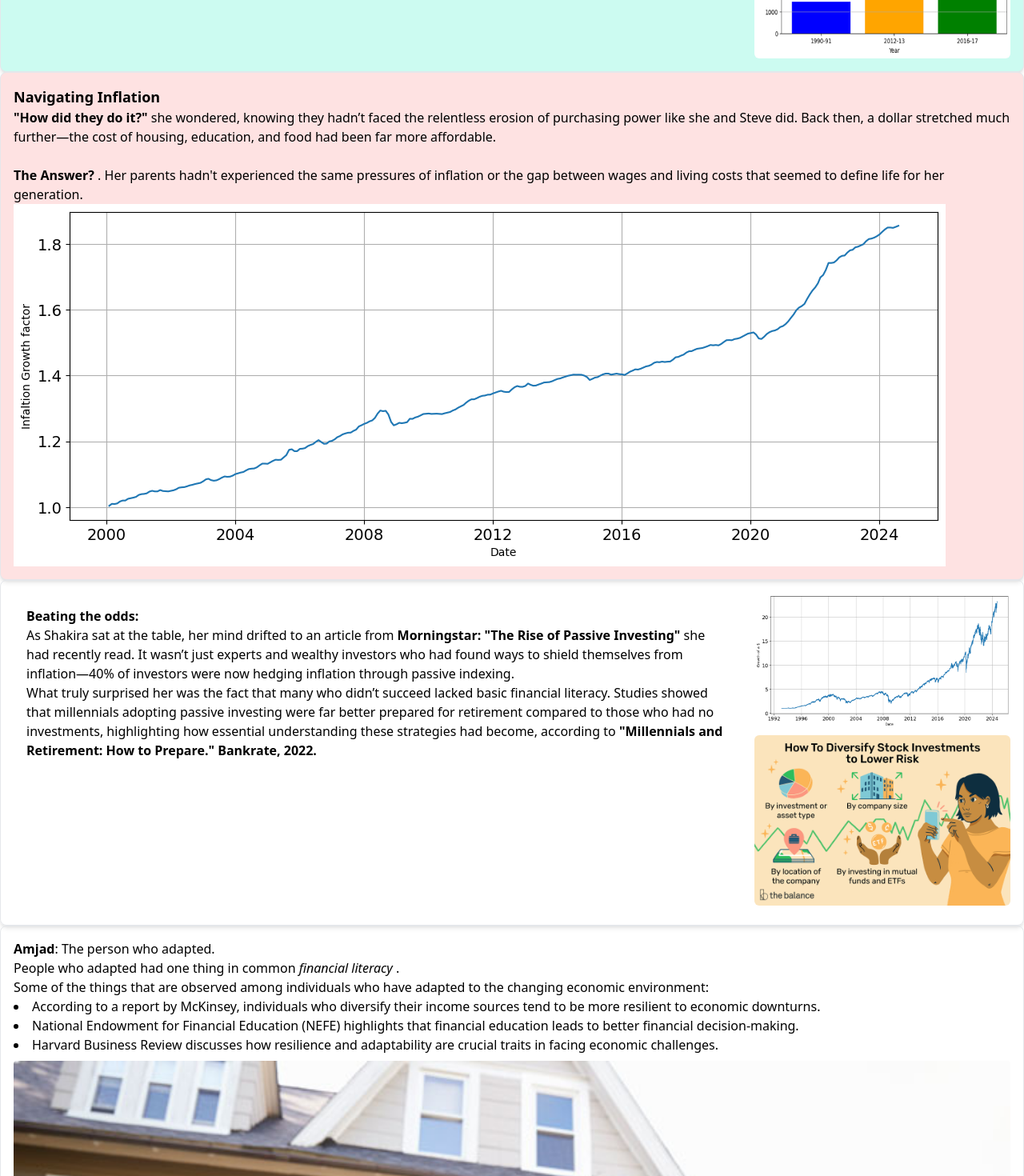
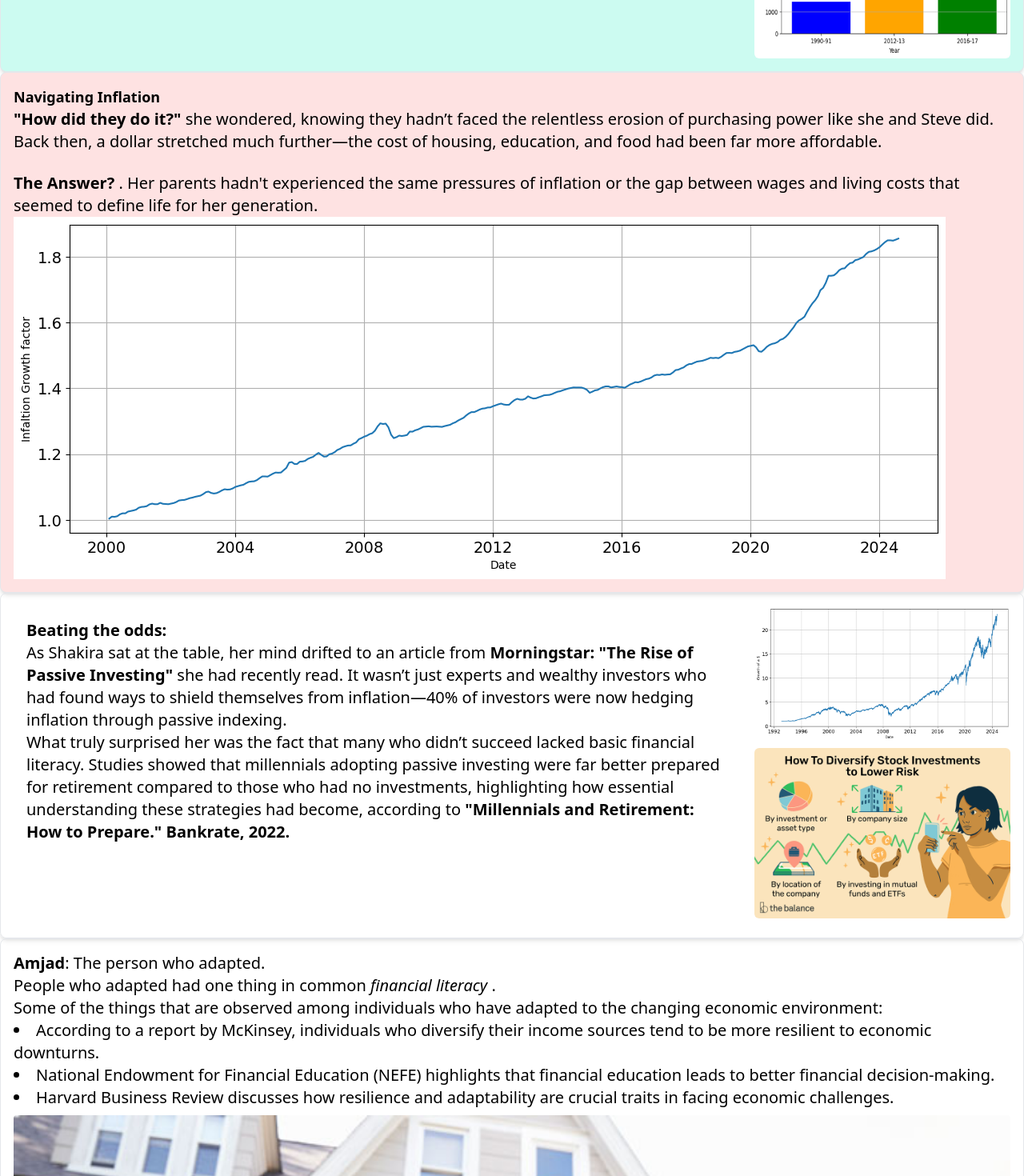
Before and after one commit to mehassanhmood/StoryBoarding, a React (Vite) app: page / in a window 1280 px wide. Shown: the part 2920-4390 px from the top of the page at 80% size. Built offline with nearby package versions, Linux system fonts and the light colour scheme.

Commit message:
font fixed

```diff
--- a/src/components/AdaptedPersona.jsx
+++ b/src/components/AdaptedPersona.jsx
@@ -5,10 +5,10 @@ const AdaptedPersona = ({ name }) => {
     return (
       <div className="p-4 border rounded-lg shadow-md">
         <h2 className="text-xl font-bold">{name}</h2>
-        <p><b>Amjad</b>: The person who adapted. <br />
+        <p className='text-xl'><b>Amjad</b>: The person who adapted. <br />
         People who adapted had one thing in common <em>financial literacy</em> . <br/>
         Some of the things that are observed among individuals who have adapted to the changing economic environment:
-        <ul className='list-disc list-inside mb-2'>
+        <ul className='text-xl list-disc list-inside mb-2'>
             <li>According to a report by McKinsey, individuals who diversify their income sources tend to be more resilient to economic downturns.</li>
             <li>National Endowment for Financial Education (NEFE) highlights that financial education leads to better financial decision-making.</li>
             <li>Harvard Business Review discusses how resilience and adaptability are crucial traits in facing economic challenges.</li>
--- a/src/components/SPReturns.jsx
+++ b/src/components/SPReturns.jsx
@@ -8,11 +8,11 @@ const SPReturns = () => {
     <div className="p-4 border rounded-lg shadow-md flex">
       <div className="flex-1 text-left p-4">
         <div className="mb-4">
-          <p><b>Beating the odds:</b></p>
-          <p>
+          <p className='text-xl' ><b>Beating the odds:</b></p>
+          <p className='text-xl'>
             As Shakira sat at the table, her mind drifted to an article from <b>Morningstar: "The Rise of Passive Investing"</b> she had recently read. It wasn’t just experts and wealthy investors who had found ways to shield themselves from inflation—40% of investors were now hedging inflation through passive indexing.
           </p>
-          <p>
+          <p className='text-xl'>
             What truly surprised her was the fact that many who didn’t succeed lacked basic financial literacy. Studies showed that millennials adopting passive investing were far better prepared for retirement compared to those who had no investments, highlighting how essential understanding these strategies had become, according to <strong>"Millennials and Retirement: How to Prepare." Bankrate, 2022.</strong>
           </p>
         </div>
--- a/src/components/SuccessStrategies.jsx
+++ b/src/components/SuccessStrategies.jsx
@@ -9,8 +9,8 @@ const SuccessStrategies = () => {
 
       <div className="p-4 border rounded-lg shadow-md bg-red-100">
         <h3 className="text-lg font-semibold">Navigating Inflation</h3>
-        <p><strong>"How did they do it?" </strong>she wondered, knowing they hadn’t faced the relentless erosion of purchasing power like she and Steve did. Back then, a dollar stretched much further—the cost of housing, education, and food had been far more affordable.</p> <br />
-        <p> <strong>The Answer? </strong> . Her parents hadn't experienced the same pressures of inflation or the gap between wages and living costs that seemed to define life for her generation.</p>
+        <p className='text-xl'><strong>"How did they do it?" </strong>she wondered, knowing they hadn’t faced the relentless erosion of purchasing power like she and Steve did. Back then, a dollar stretched much further—the cost of housing, education, and food had been far more affordable.</p> <br />
+        <p className='text-xl'> <strong>The Answer? </strong> . Her parents hadn't experienced the same pressures of inflation or the gap between wages and living costs that seemed to define life for her generation.</p>
         <img
           className="max-w-full h-full object-cover rotate-left"
           src={CPI}
```
